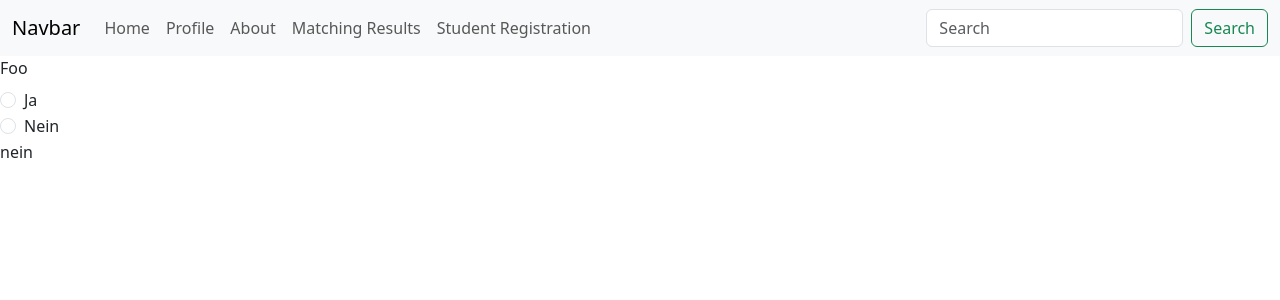
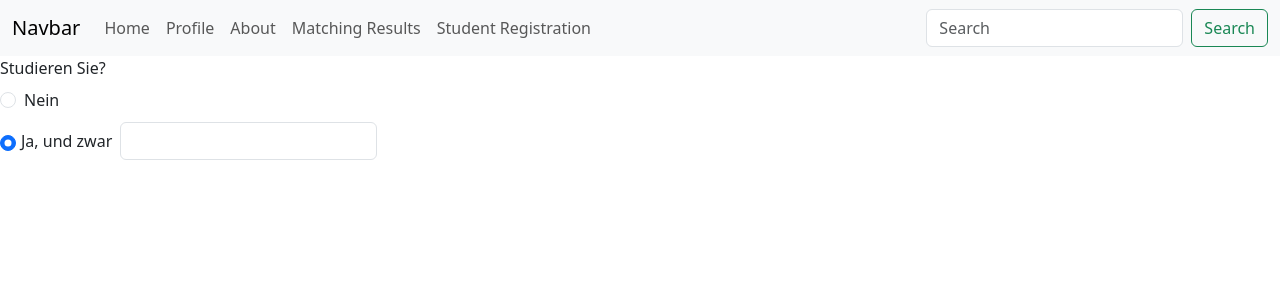
Before and after one commit to Lerbert/living-knows-no-age, a Vue app: page / in a window 1280 px wide. Shown: the top 300 px of the page. Built offline with nearby package versions, Linux system fonts and the light colour scheme; the HTML template or start-up script is replaced by a standard one.

Commit message:
Add component for yes no radio with additional text

```diff
--- /dev/null
+++ b/src/components/forms/fields/YesNoText.vue
@@ -0,0 +1,135 @@
+<template>
+  <div>
+    <label class="form-label">{{ title }}</label>
+    <div class="form-check">
+      <input
+        class="form-check-input"
+        type="radio"
+        name="yesNo"
+        id="noOption"
+        :value="false"
+        v-model="radioSelection"
+        @change="updateModel"
+      />
+      <label class="form-check-label" for="noOption">Nein</label>
+    </div>
+    <div class="form-check d-flex align-items-center">
+      <input
+        class="form-check-input"
+        type="radio"
+        name="yesNo"
+        id="yesOption"
+        :value="true"
+        v-model="radioSelection"
+        @change="updateModel"
+      />
+      <label class="form-check-label me-2" for="yesOption">Ja, und zwar</label>
+      <div class="position-relative">
+        <input
+          type="text"
+          class="form-control w-auto"
+          :placeholder="placeholder"
+          v-model="additionalInput"
+          :disabled="radioSelection !== true"
+          @input="updateModel"
+          @focus="showDropdown = true"
+          @blur="hideDropdown"
+        />
+        <div
+          class="dropdown-menu show"
+          v-if="showDropdown && radioSelection === true && filteredOptions.length"
+        >
+          <button
+            class="dropdown-item"
+            v-for="option in filteredOptions"
+            :key="option"
+            @click="selectOption(option)"
+          >
+            {{ option }}
+          </button>
+        </div>
+      </div>
+    </div>
+  </div>
+</template>
+
+<script setup lang="ts">
+import { ref, computed, defineEmits, defineProps, watch } from 'vue'
+
+interface Props {
+  title: string
+  modelValue: string | null
+  placeholder?: string
+  options: string[]
+}
+
+const props = defineProps<Props>()
+const emit = defineEmits(['update:modelValue'])
+
+const radioSelection = ref<boolean | null>(props.modelValue !== null)
+const additionalInput = ref<string>(props.modelValue ?? '')
+const showDropdown = ref<boolean>(false)
+
+const updateModel = () => {
+  if (radioSelection.value === true) {
+    emit('update:modelValue', additionalInput.value)
+  } else {
+    emit('update:modelValue', null)
+  }
+}
+
+const filteredOptions = computed(() => {
+  if (!additionalInput.value) {
+    return props.options
+  }
+  return props.options.filter((option) =>
+    option.toLowerCase().includes(additionalInput.value.toLowerCase()),
+  )
+})
+
+const selectOption = (option: string) => {
+  additionalInput.value = option
+  updateModel()
+  showDropdown.value = false
+}
+
+const hideDropdown = () => {
+  setTimeout(() => {
+    showDropdown.value = false
+  }, 200) // Delay to allow click event on dropdown items
+}
+
+// Watch for changes in radioSelection and additionalInput to update the model
+watch([radioSelection, additionalInput], updateModel)
+</script>
+
+<style scoped>
+.form-check {
+  margin-bottom: 10px;
+}
+.form-check-input {
+  margin-right: 5px;
+}
+.position-relative {
+  position: relative;
+}
+.dropdown-menu {
+  display: block;
+  position: absolute;
+  top: 100%;
+  left: 0;
+  z-index: 1000;
+  float: left;
+  min-width: 10rem;
+  padding: 0.5rem 0;
+  margin: 0.125rem 0 0;
+  font-size: 1rem;
+  color: #212529;
+  text-align: left;
+  list-style: none;
+  background-color: #fff;
+  background-clip: padding-box;
+  border: 1px solid rgba(0, 0, 0, 0.15);
+  border-radius: 0.25rem;
+}
+</style>
--- a/src/views/HomeView.vue
+++ b/src/views/HomeView.vue
@@ -1,10 +1,15 @@
 <script setup lang="ts">
 import YesNo from '@/components/forms/fields/YesNo.vue'
+import YesNoText from '@/components/forms/fields/YesNoText.vue'
 import { ref } from 'vue'
 
 const selected = ref()
+
+const options = ['Informatik', 'Wirtschaftsinformatik', 'Medieninformatik']
 </script>
 
 <template>
-  <YesNo v-model="selected" title="Foo" /><span>{{ selected ? 'ja' : 'nein' }}</span>
+  <YesNoText v-model="selected" title="Studieren Sie?" :options="options" /><span>{{
+    selected
+  }}</span>
 </template>
```
